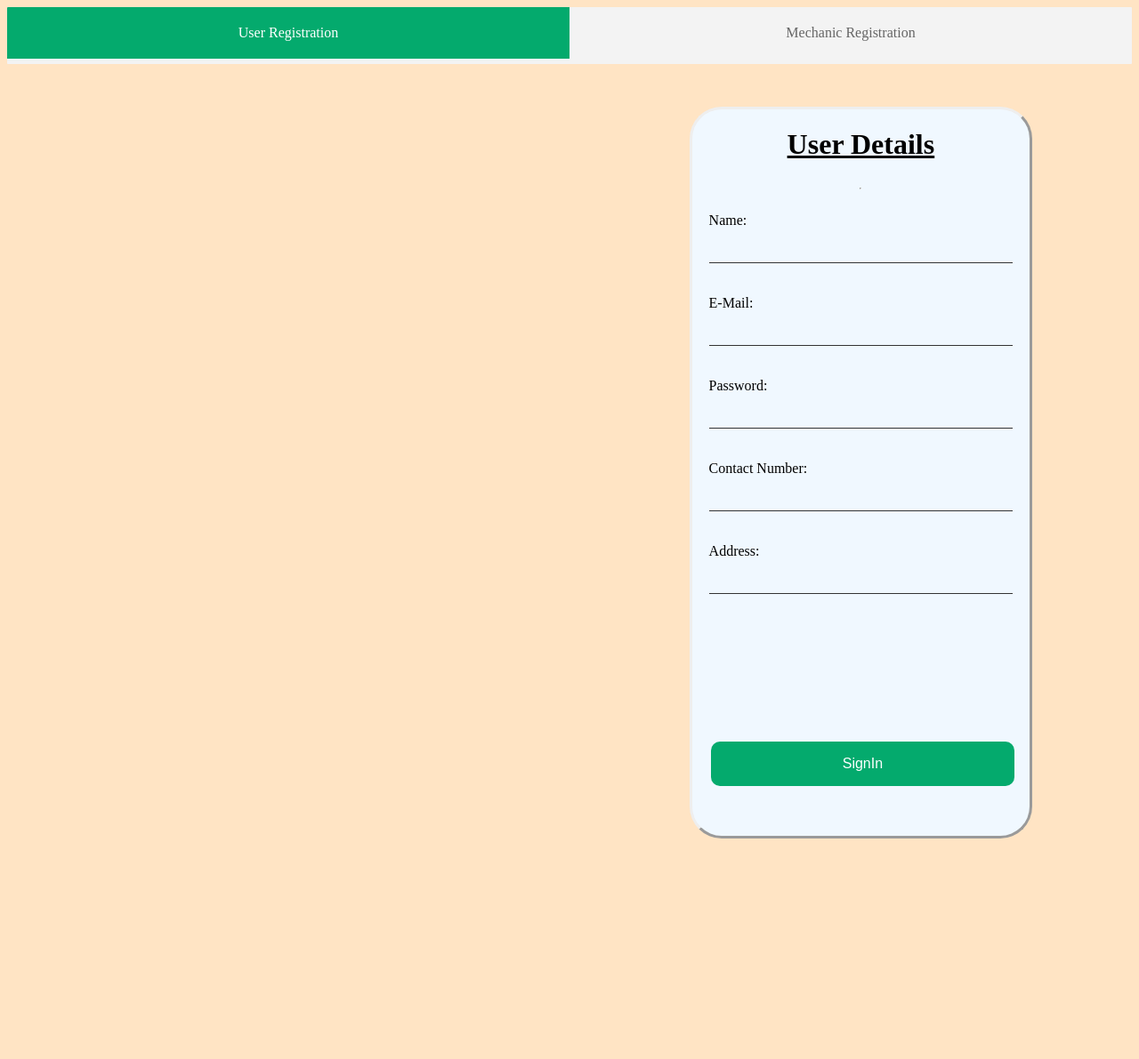
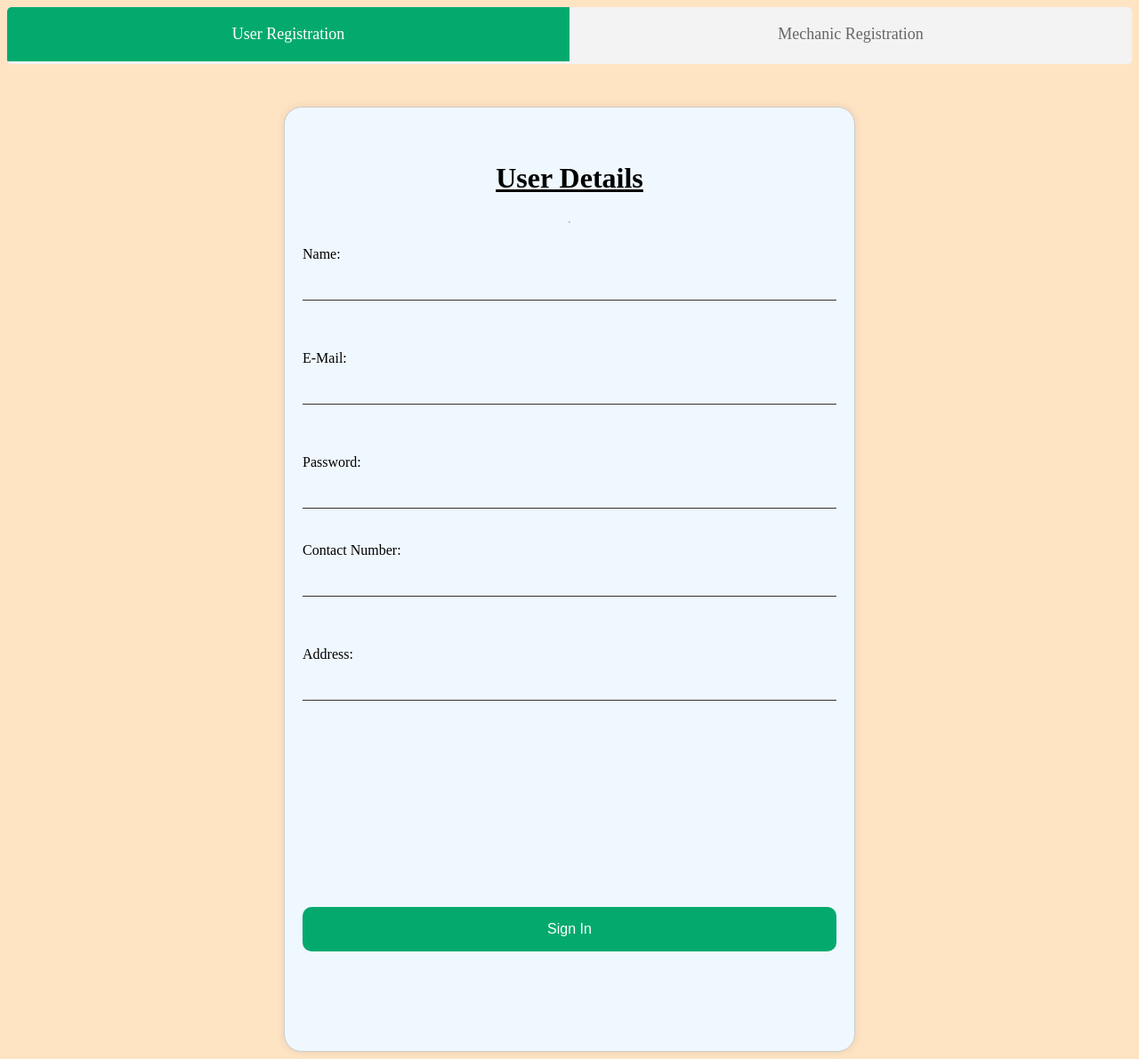
Before and after one commit to isharadh2002/findyourmechanic.lk, a PHP site: page /signIn-user/signup-User.php in a window 1280 px wide. Shown: the whole page at 89% size. Before the commit the page ends 943 px from the top, so only its background shows below. Run offline with PHP 8.4, Linux system fonts and the light colour scheme.

Commit message:
new:handle sign in page all php and js validations

```diff
--- a/signIn-user/header.php
+++ b/signIn-user/header.php
@@ -15,9 +15,10 @@ require_once("../shared/connect.php");
   <style>
     body {
       background-color: bisque;
-      min-width: 1165px;
       margin: 1vh;
       opacity: 1;
+      max-width: 100%;
+      min-width: 300px;
     }
 
     ul {
@@ -26,8 +27,9 @@ require_once("../shared/connect.php");
       padding: 0;
       overflow: hidden;
       background-color: #f3f3f3;
-      border-radius: 1px;
       display: flex;
+      border-radius: 5px;
+      width: 100%;
     }
 
     .navigation li {
@@ -41,6 +43,7 @@ require_once("../shared/connect.php");
       text-align: center;
       padding: 20px 0;
       text-decoration: none;
+      font-size: 18px;
     }
 
     li a:hover:not(.active) {
@@ -52,7 +55,6 @@ require_once("../shared/connect.php");
       background-color: #04aa6d;
     }
 
-
     @media screen and (max-width: 400px) {
       ul.navigation {
         flex-direction: column;
@@ -60,83 +62,86 @@ require_once("../shared/connect.php");
 
       ul.navigation li a {
         text-align: center;
-        float: none;
         width: 100%;
       }
     }
 
     .container {
-
-      width: 100%;
+      width: 90%;
       margin-top: 6vh;
-      margin-right: 14vh;
-      justify-content: right;
+      display: flex;
+      justify-content: center;
       align-items: center;
-      display: flex;
-      float: inline-end;
       margin-left: auto;
-
+      margin-right: auto;
     }
 
     .formElements {
       background-color: aliceblue;
-      width: 30%;
-      height: auto;
+      width: 100%;
+      max-width: 600px;
+      padding: 40px 20px;
       display: flex;
       justify-content: center;
       align-items: center;
       flex-direction: column;
-      box-shadow: 2vh;
-      border-style: outset;
-      border-radius: 36px;
+      box-shadow: 0px 0px 10px rgba(0, 0, 0, 0.1);
+      border-radius: 20px;
+      border: 1px solid #ccc;
     }
 
     form {
+      width: 100%;
       display: flex;
       flex-direction: column;
-      flex-wrap: wrap;
     }
 
     input {
       width: 100%;
-      padding: 10px;
+      padding: 12px;
       font-size: 16px;
       border: none;
       border-bottom: 1px solid #333;
+      margin-bottom: 20px;
+      background-color: transparent;
       outline: none;
-      background-color: transparent;
+    }
+
+    input[type='submit'] {
+      background-color: #04aa6d;
+      color: white;
+      padding: 16px;
+      font-size: 16px;
+      text-align: center;
+      cursor: pointer;
+      border-radius: 10px;
+      border: none;
+      transition: background-color 0.3s ease;
+    }
+
+    input[type='submit']:hover {
+      background-color: #037a56;
     }
 
     button {
-
       font-size: 16px;
       width: 300px;
       border-radius: 10px;
     }
 
-    input[type='submit'] {
-      background-color: #04aa6d;
-      align-items: center;
-
-      color: white;
-      padding: 16px 32px;
-      text-decoration: none;
-      margin: 4px 2px;
-      cursor: pointer;
-      border-radius: 10px;
-      border: none;
-    }
-
     .center-message {
-
       text-align: center;
-      font-size: 24px;
+      font-size: 20px;
       background-color: white;
       color: green;
       padding: 20px;
       border-radius: 10px;
       opacity: 0;
+      transition: opacity 0.3s ease;
+    }
 
+    .center-message.visible {
+      opacity: 1;
     }
   </style>
 
--- a/signIn-user/signup-User.php
+++ b/signIn-user/signup-User.php
@@ -1,73 +1,102 @@
-<?php
+<?php require_once("header.php"); ?>
 
-require_once("header.php");
-
-?>
 <div class="container">
   <div class="formElements">
     <h1><u><b>User Details</b></u></h1>
     <hr>
 
-
-    <form action="Signin.opr.php" method="post" enctype="multipart/form-data" onsubmit="refresh(event);">
+    <form action="Signin.opr.php" method="post" enctype="multipart/form-data" onsubmit="return submitValues();">
       <div class="inputs">
         <br>
         <label for="username">Name:</label>
         <input type="text" name="username" id="username" required />
-
       </div>
-
 
       <br><br>
 
       <div class="inputs">
         <label for="email">E-Mail:</label>
-        <input type="text" name="email" id="email" required />
+        <input type="email" name="email" id="email" required />
+      </div>
 
+      <br><br>
 
-
-      </div>
-      <br><br>
       <div class="inputs">
         <label for="password">Password:</label>
         <input type="password" name="password" id="password" required />
-        <br><br>
       </div>
 
+      <br>
 
-      <br>
       <div class="inputs">
         <label for="contactNumber">Contact Number:</label>
-        <input type="tele" name="contactNumber" id="contactNumber" required pattern="^(\+94|0)?[1-9]\d{8}$" />
+        <input type="tel" name="contactNumber" id="contactNumber" required pattern="^(\+94|0)?[1-9]\d{8}$" />
+      </div>
 
-      </div>
       <br><br>
+
       <div class="inputs">
         <label for="address">Address:</label>
         <input type="text" name="address" id="address" required />
-
-        <br><br>
       </div>
 
+      <br><br>
+
+      <div class="center-message">
+        <h1 id="afterSigninMsg">Helllo</h1>
+      </div>
 
       <br><br>
-      <div class="center-message">
-        <h1 id="afterSigninMsg"></h1>
+
+      <div class="inputs">
+        <input type="submit" class="submitButton" name="submitButton" value="Sign In">
       </div>
 
-
-      <br><br>
-      <div class="inputs">
-
-        <input type="submit" class="submitButton" name="submitButton" value="SignIn" onclick="submitValues();">
-      </div>
       <br><br>
     </form>
-
-
   </div>
 
-  <script src="s.js"></script>
-  </body>
+  <script>
+    function submitValues() {
+      const username = document.getElementById("username").value.trim();
+      const email = document.getElementById("email").value.trim();
+      const password = document.getElementById("password").value.trim();
+      const contactNumber = document.getElementById("contactNumber").value.trim();
+      const address = document.getElementById("address").value.trim();
 
-  </html>
+      // Basic validation using JavaScript to supplement HTML validation
+      if (username === '') {
+        window.alert("Name is Required!");
+        return false; // Prevent form submission
+      }
+
+      if (email === '') {
+        window.alert("Email is Required!");
+        return false;
+      }
+
+      if (password === '') {
+        window.alert("Password is Required!");
+        return false;
+      }
+
+      if (contactNumber === '') {
+        window.alert("Contact Number is Required!");
+        return false;
+      }
+
+      if (address === '') {
+        window.alert("Address is Required!");
+        return false;
+      }
+      //develop
+      document.getElementById("afterSigninMsg").innerHTML = "Submission Successful";
+      document.getElementById("afterSigninMsg").classList.add('visible');
+      return true;
+    }
+  </script>
+
+</div>
+</body>
+
+</html>
```
Also changed, not shown: signIn-user/Signin.opr.php (+11 -15 lines), signIn-user/function.php (+54 -41 lines).
